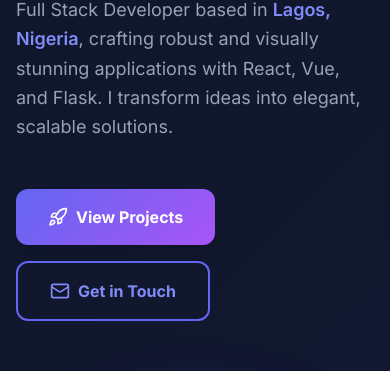
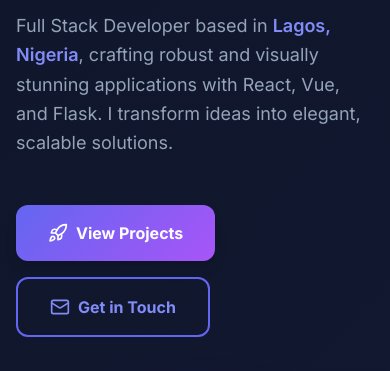
Before and after one commit to Syntax-Queen/portfolio_showcase, a plain HTML site: page index.html in a window 390 px wide. Shown: the part 456-827 px from the top of the page. Drawn offline with nearby package versions, Linux system fonts and the light colour scheme.

Commit message:
top change

```diff
--- a/index.html
+++ b/index.html
@@ -168,7 +168,7 @@
     <main class="container mx-auto px-4 sm:px-6 lg:px-8 pt-18 pb-16">
 
         <!-- Hero Section -->
-        <section id="hero" class="py-16 md:py-24 grid md:grid-cols-3 items-center gap-12 mb-20
+        <section id="hero" class="py-20 md:py-24 grid md:grid-cols-3 items-center gap-12 mb-20
          fade-in">
             <div class="md:col-span-2 space-y-6">
                 <div class="inline-block">
```
